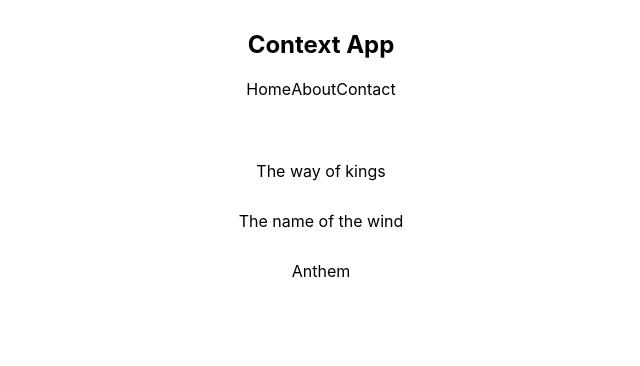
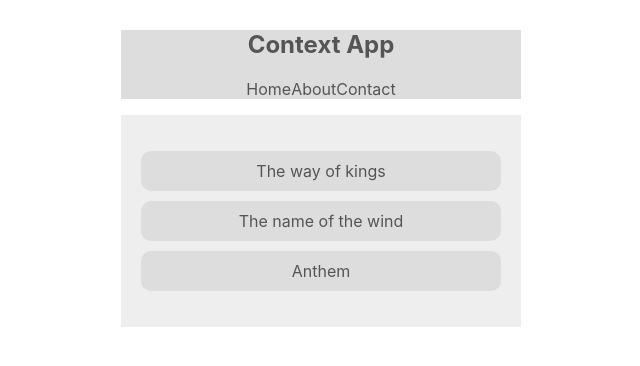
Before and after one commit to guilherme-leite/contextapp, a React (Create React App) app: page / in a window 1280 px wide. Shown: the top 366 px of the page, without its empty margins (319-959 px from the left). Built offline with nearby package versions, Linux system fonts and the light colour scheme.

Commit message:
Feat: Implementando logica para o theme toggler

```diff
--- a/src/components/BookList.js
+++ b/src/components/BookList.js
@@ -1,13 +1,17 @@
 import React, { Component } from 'react';
+import { ThemeContext } from '../contexts/ThemeContext';
 
 class BookList extends Component {
-  render() {
+  static contextType = ThemeContext;
+    render() {
+      const { isLightTheme, light, dark } = this.context;
+      const theme = isLightTheme ? light : dark;
     return (
-      <div className="book-list">
+      <div className="book-list" style={{ color: theme.syntax, background: theme.bg }}>
         <ul>
-          <li>The way of kings</li>
-          <li>The name of the wind</li>
-          <li>Anthem</li>
+          <li style={{ background: theme.ui }}>The way of kings</li>
+          <li style={{ background: theme.ui }}>The name of the wind</li>
+          <li style={{ background: theme.ui }}>Anthem</li>
         </ul>
       </div>
     );
--- a/src/components/NavBar.js
+++ b/src/components/NavBar.js
@@ -1,9 +1,13 @@
 import React, { Component } from 'react'
+import { ThemeContext } from '../contexts/ThemeContext';
 
 class NavBar extends Component {
+  static contextType = ThemeContext;
   render() {
+    const { isLightTheme, light, dark } = this.context;
+    const theme = isLightTheme ? light : dark;
     return (
-      <nav>
+      <nav style={{ background: theme.ui, color: theme.syntax }}>
         <h1>Context App</h1>
         <ul>
           <li>Home</li>
```
